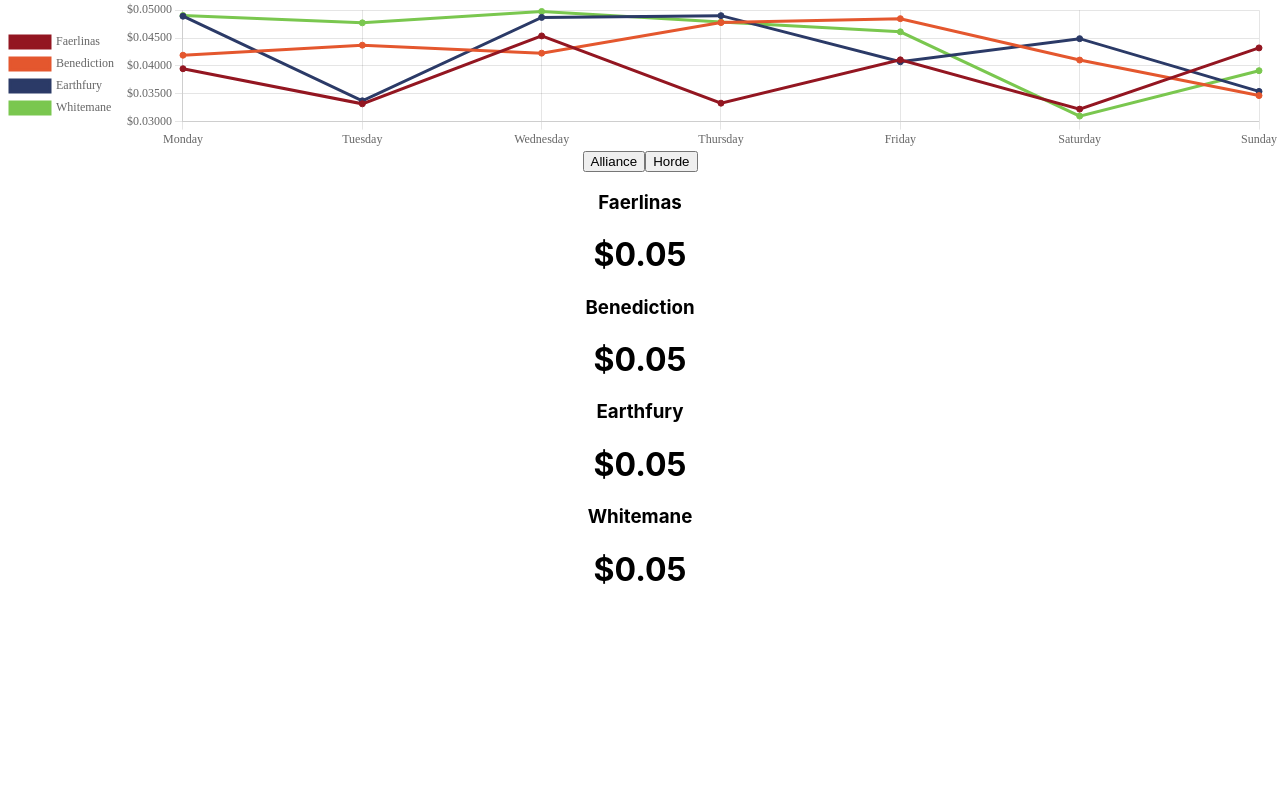
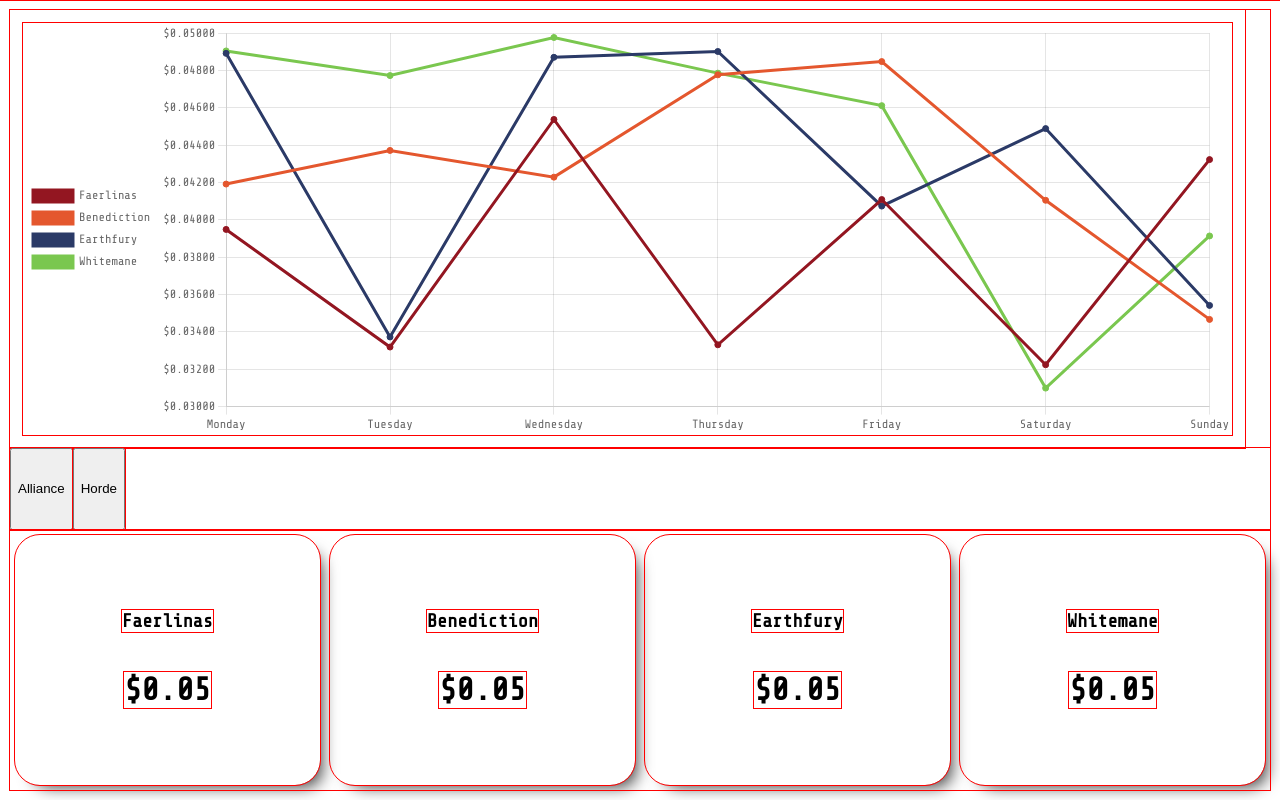
Before and after one commit to Roykovich/price-metrics, a React (Create React App) app in the folder src/client/: page / in a window 1280 px wide. Built offline with nearby package versions, Linux system fonts and the light colour scheme.

Commit message:
styles(whole sheet) Add new styles

```diff
--- a/src/client/src/styles/App.css
+++ b/src/client/src/styles/App.css
@@ -1,38 +1,56 @@
+@import url("https://fonts.googleapis.com/css2?family=Share+Tech+Mono&display=swap");
+
 .App {
-  text-align: center;
+  position: absolute;
+  top: 0;
+  bottom: 0;
+  right: 0;
+  left: 0;
+  padding: 10px;
+  display: flex;
+  flex-direction: column;
+  font-family: "Share Tech Mono", "Roboto";
 }
 
-.App-logo {
-  height: 40vmin;
-  pointer-events: none;
+.linechart {
+  width: 100%;
+  flex: 2;
+  display: flex;
+  flex-direction: column;
 }
 
-@media (prefers-reduced-motion: no-preference) {
-  .App-logo {
-    animation: App-logo-spin infinite 20s linear;
-  }
+.chart-container {
+  width: 96%;
+  height: 100%;
+  padding: 1%;
+  flex: 5;
 }
 
-.App-header {
-  background-color: #282c34;
-  min-height: 100vh;
+.choose_faction {
+  /* colocar valor en 1 o 0.5 */
+  flex: 1;
+  display: flex;
+}
+
+.stats {
+  flex: 1;
+  display: flex;
+  justify-content: flex-start;
+}
+
+.stat_one,
+.stat_two,
+.stat_three,
+.stat_four,
+.stat_five {
+  flex: 1;
   display: flex;
   flex-direction: column;
+  justify-content: center;
   align-items: center;
-  justify-content: center;
-  font-size: calc(10px + 2vmin);
-  color: white;
+  margin: 5px;
+  border-radius: 25px;
+  -webkit-box-shadow: 10px 10px 16px -8px rgba(0, 0, 0, 0.75);
+  -moz-box-shadow: 10px 10px 16px -8px rgba(0, 0, 0, 0.75);
+  box-shadow: 10px 10px 16px -8px rgba(0, 0, 0, 0.75);
 }
-
-.App-link {
-  color: #61dafb;
-}
-
-@keyframes App-logo-spin {
-  from {
-    transform: rotate(0deg);
-  }
-  to {
-    transform: rotate(360deg);
-  }
-}
--- a/src/client/src/styles/index.css
+++ b/src/client/src/styles/index.css
@@ -1,13 +1,14 @@
+* {
+  outline: 1px solid red;
+}
+
 body {
   margin: 0;
-  font-family: -apple-system, BlinkMacSystemFont, 'Segoe UI', 'Roboto', 'Oxygen',
-    'Ubuntu', 'Cantarell', 'Fira Sans', 'Droid Sans', 'Helvetica Neue',
-    sans-serif;
   -webkit-font-smoothing: antialiased;
   -moz-osx-font-smoothing: grayscale;
 }
 
 code {
-  font-family: source-code-pro, Menlo, Monaco, Consolas, 'Courier New',
+  font-family: source-code-pro, Menlo, Monaco, Consolas, "Courier New",
     monospace;
 }
```
